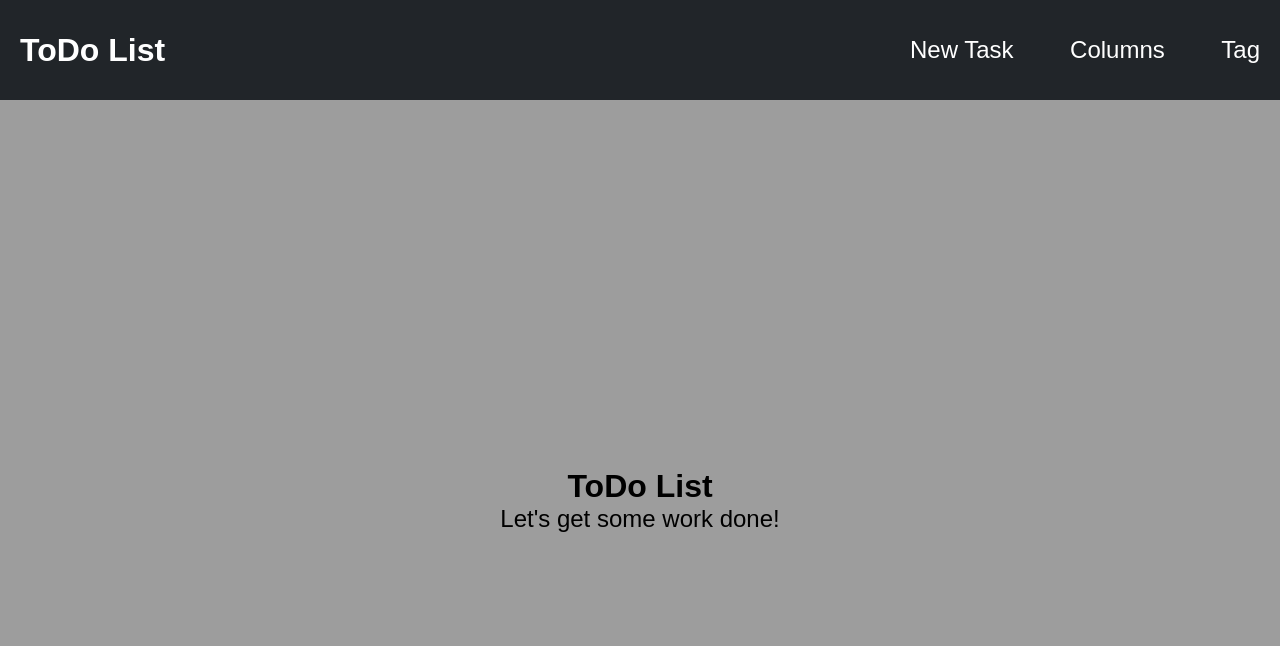
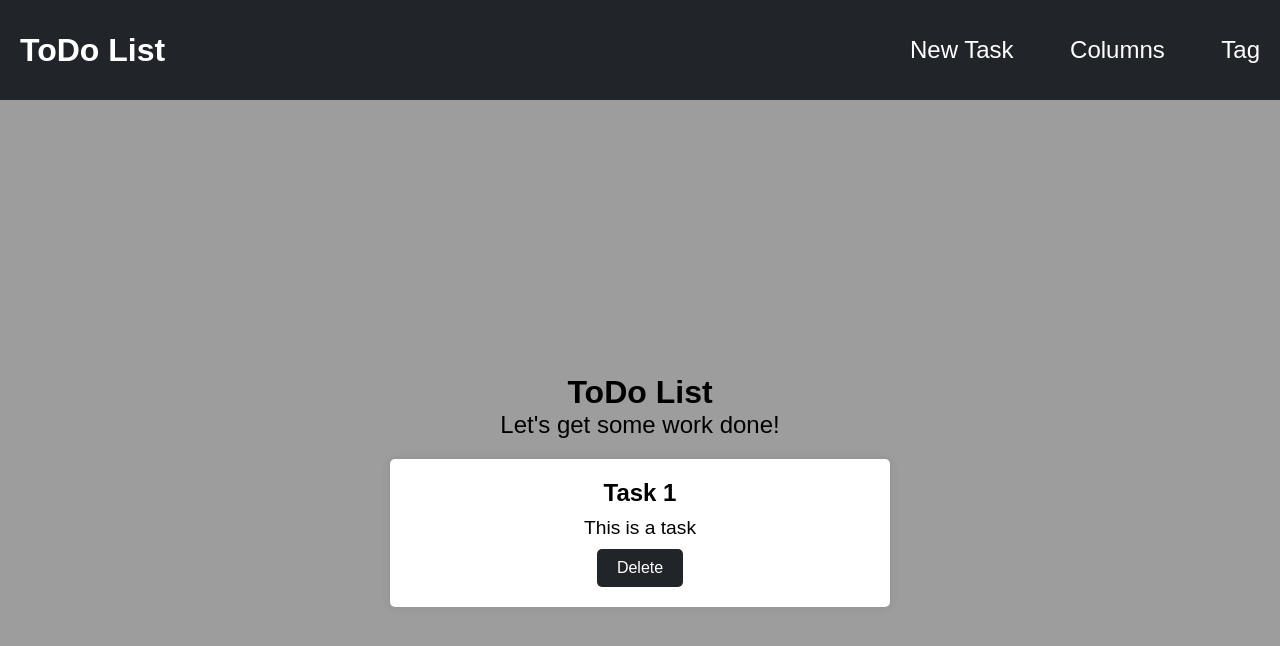
Before and after one commit to joaocorner/todo-nextjs, a Next.js app: page / in a window 1280 px wide. Shown: the top 646 px of the page. Built offline with nearby package versions, Linux system fonts and the light colour scheme.

Commit message:
creating a card example

```diff
--- a/pages/index.js
+++ b/pages/index.js
@@ -92,6 +92,51 @@ const Main = () => {
     <StyledMain>
       <h1>ToDo List</h1>
       <p>Let's get some work done!</p>
+      <Card title="Task 1" description="This is a task" />
     </StyledMain>
   );
 };
+
+const StyledCard = styled.div`
+  background-color: #fff;
+  border-radius: 5px;
+  box-shadow: 0 0 10px rgba(0, 0, 0, 0.1);
+  padding: 20px;
+  width: 100%;
+  max-width: 500px;
+  margin: 20px 0;
+  display: flex;
+  flex-direction: column;
+  align-items: center;
+  justify-content: center;
+  h1 {
+    font-size: 1.5rem;
+    margin-bottom: 10px;
+  }
+  p {
+    font-size: 1.2rem;
+    margin-bottom: 10px;
+  }
+  button {
+    background-color: #212529;
+    color: #fff;
+    border: none;
+    border-radius: 5px;
+    padding: 10px 20px;
+    font-size: 1rem;
+    cursor: pointer;
+    &:hover {
+      background-color: #000;
+    }
+  }
+`;
+
+const Card = ({ title, description, id, deleteTask }) => {
+  return (
+    <StyledCard>
+      <h1>{title}</h1>
+      <p>{description}</p>
+      <button onClick={() => deleteTask(id)}>Delete</button>
+    </StyledCard>
+  );
+};
```
